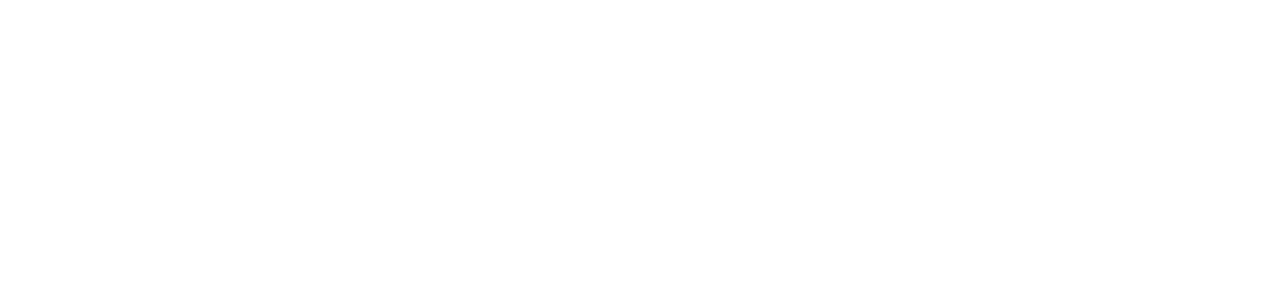
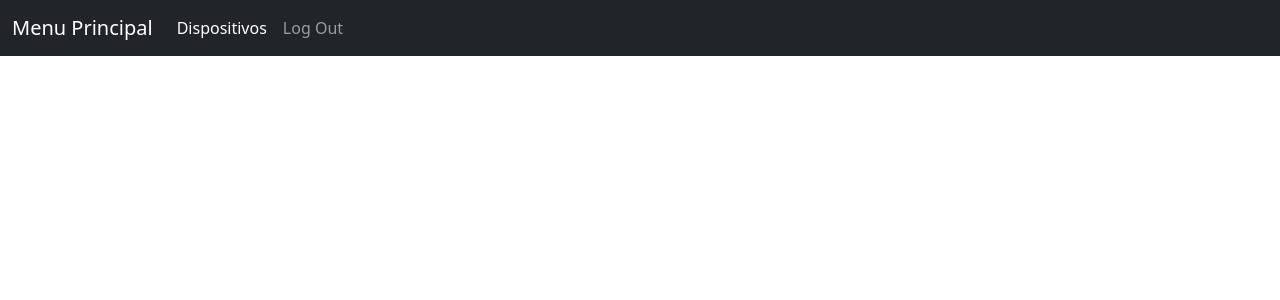
Before and after one commit to TLMG1037-PST-ESPOL/1T2021_PST_Dispensador_automatico_de_alcohol_en_gel, a React (Create React App) app in the folder frontend/: page /inicio in a window 1280 px wide. Shown: the top 300 px of the page. Built offline with nearby package versions, Linux system fonts and the light colour scheme.

Commit message:
commit  2 avance final

```diff
--- a/frontend/src/pages/UserGUI/Inicio/Inicio.js
+++ b/frontend/src/pages/UserGUI/Inicio/Inicio.js
@@ -8,12 +8,13 @@
 const cookies= new Cookies()
 
 export default class Inicio extends Component {
+
     render() {
         console.log(cookies.get('correo_electronico'));
         console.log(cookies.get('nombre_usuario'));
         return (
             <div>
-                <TaskBar/>
+                <TaskBar text= "Menu Principal" />
             </div>
         )
     }
--- a/frontend/src/pages/UserGUI/Inicio/components/TaskBar/TaskBar.js
+++ b/frontend/src/pages/UserGUI/Inicio/components/TaskBar/TaskBar.js
@@ -1,14 +1,25 @@
 import React from "react";
+import { Link } from 'react-router-dom'
 
-
-const TaskBar = () => {
+const TaskBar = ({text}) => {
   const mobile = window.innerWidth < 600;
 
   return (
     <div>
-
-      <label className>  </label>
-
+    <nav className="navbar navbar-expand-sm navbar-dark bg-dark .text-dark">
+      <div className="container-fluid">
+        <Link className="navbar-brand" to="/inicio">{text}</Link>
+        <button className="navbar-toggler" type="button" data-bs-toggle="collapse" data-bs-target="#navbarNavAltMarkup" aria-controls="navbarNavAltMarkup" aria-expanded="false" aria-label="Toggle navigation">
+          <span className="navbar-toggler-icon"></span>
+        </button>
+        <div className="collapse navbar-collapse" id="navbarNavAltMarkup">
+          <div className="navbar-nav">
+            <Link className="nav-link active" aria-current="page" to="/dispositivo">Dispositivos</Link>
+            <Link className="nav-link" to="/">Log Out</Link>
+            </div>
+        </div>
+      </div>
+    </nav>
     </div>
   )}
 export default TaskBar
```
